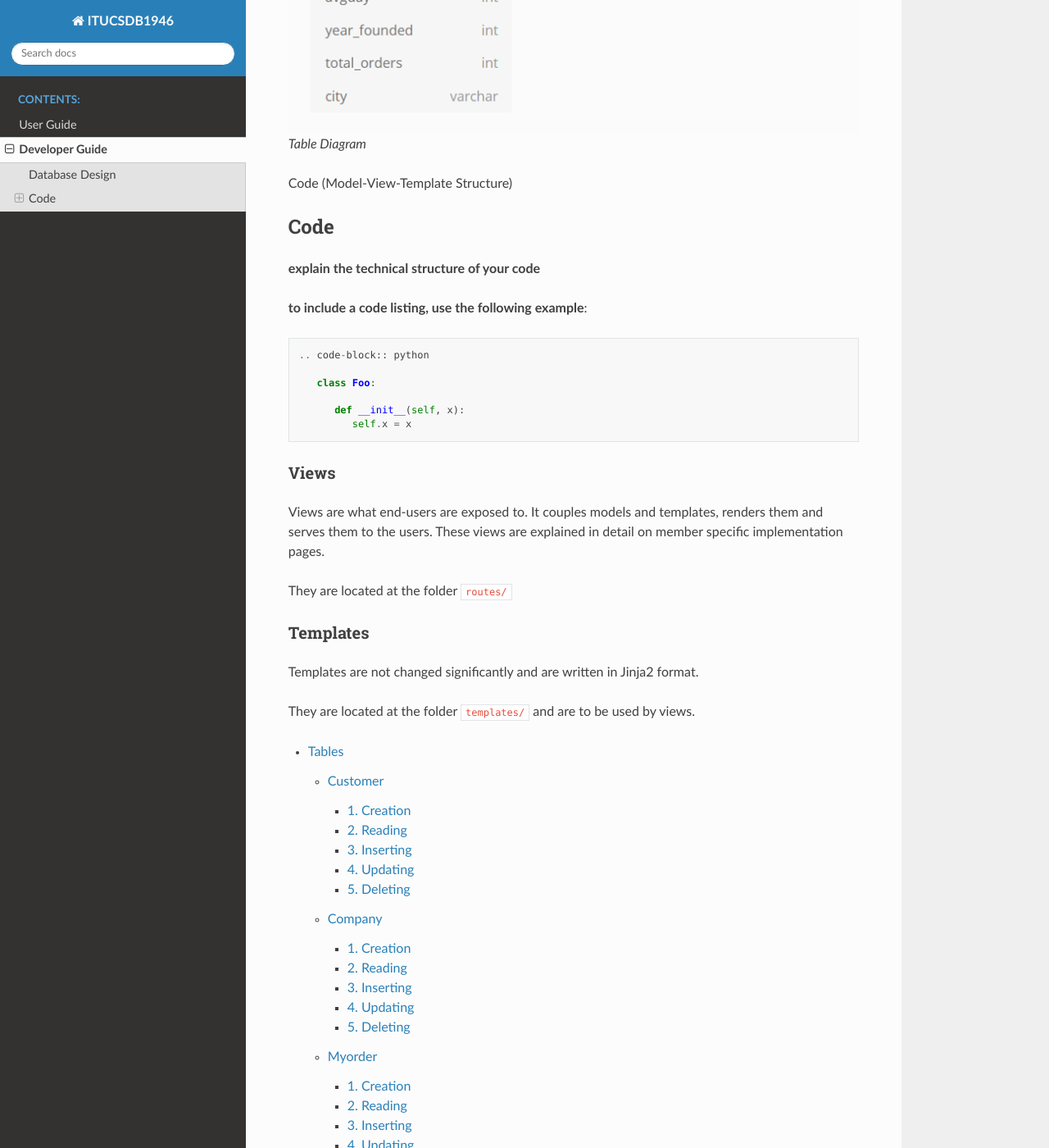
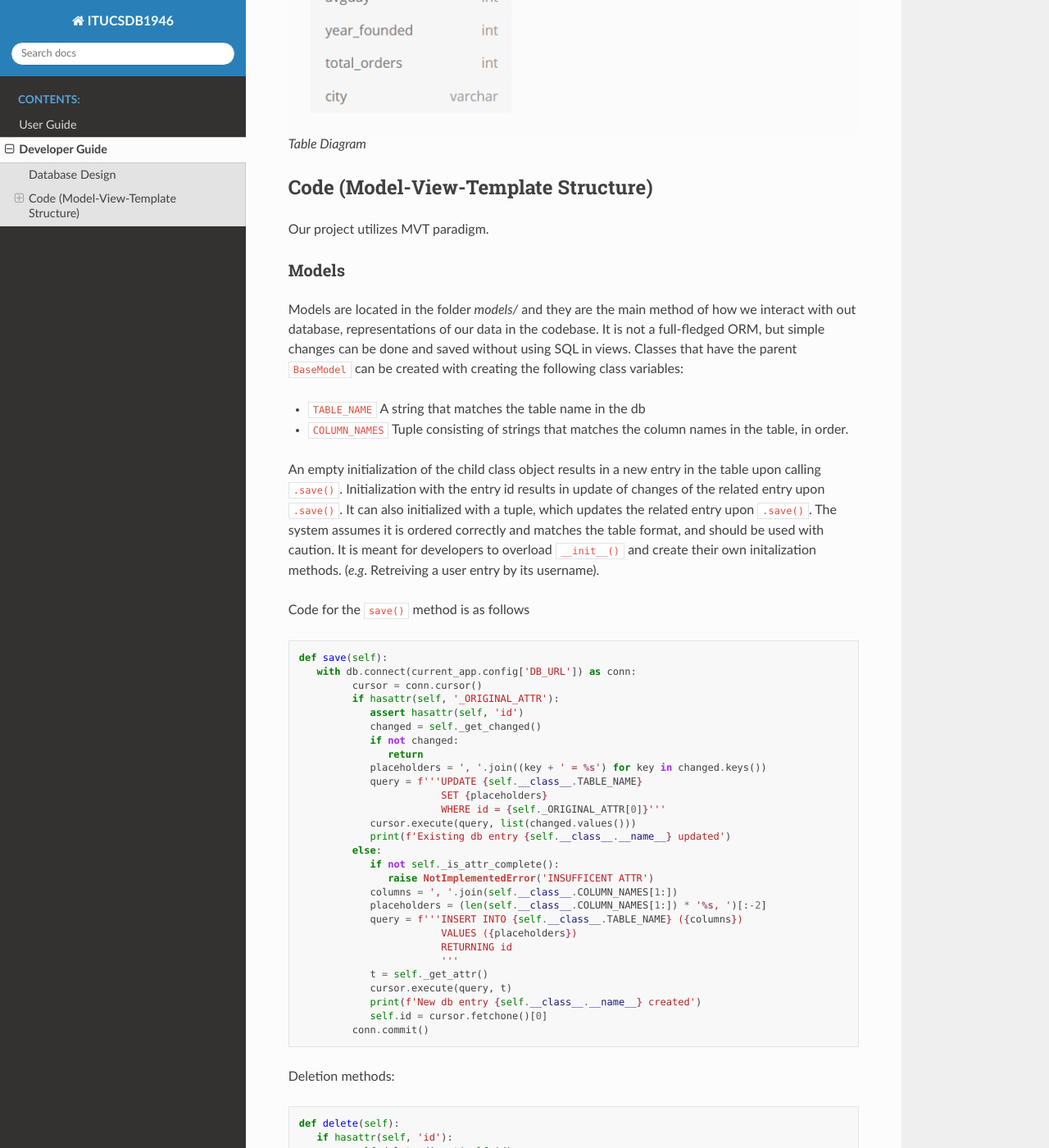
Before and after one commit to itucsdb1946/itucsdb1946, a Sphinx documentation site: the page built from docs/source/developer/index.rst, in a window 1280 px wide and 1400 px high, scrolled down 792 px. Shown: the whole window at 82% size. Built offline with Sphinx 7.4.7 and the Read the Docs theme 2.0.0, drawn with Linux system fonts in a browser that asks for light colours; some of the changed text lies outside the part shown.

Commit message:
Update index.rst

```diff
--- a/docs/source/developer/index.rst
+++ b/docs/source/developer/index.rst
@@ -11,20 +11,78 @@ Database Design
 	Table Diagram
 
 Code (Model-View-Template Structure)
+------------------------------------
 
-Code
-----
+Our project utilizes MVT paradigm.
 
-**explain the technical structure of your code**
+Models
+^^^^^^
 
-**to include a code listing, use the following example**::
+Models are located in the folder `models/` and they are the main method of how we
+interact with out database, representations of our data in the codebase. It is not a full-fledged ORM, but simple changes can be
+done and saved without using SQL in views.
+Classes that have the parent ``BaseModel`` can be created with creating the following class variables:
 
-   .. code-block:: python
+* ``TABLE_NAME`` A string that matches the table name in the db
+* ``COLUMN_NAMES`` Tuple consisting of strings that matches the column names in the table, in order.
 
-      class Foo:
+An empty initialization of the child class object results in a new entry in the table upon calling ``.save()``.
+Initialization with the entry id results in update of changes of the related entry upon ``.save()``.
+It can also initialized with a tuple, which updates the related entry upon ``.save()``. The system assumes it is ordered correctly and matches the
+table format, and should be used with caution. It is meant for developers to overload ``__init__()`` and
+create their own initalization methods. (*e.g*. Retreiving a user entry by its username).
 
-         def __init__(self, x):
-            self.x = x
+Code for the ``save()`` method is as follows
+
+.. code-block:: python
+
+      def save(self):
+         with db.connect(current_app.config['DB_URL']) as conn:
+               cursor = conn.cursor()
+               if hasattr(self, '_ORIGINAL_ATTR'):
+                  assert hasattr(self, 'id')
+                  changed = self._get_changed()
+                  if not changed:
+                     return
+                  placeholders = ', '.join((key + ' = %s') for key in changed.keys())
+                  query = f'''UPDATE {self.__class__.TABLE_NAME}
+                              SET {placeholders}
+                              WHERE id = {self._ORIGINAL_ATTR[0]}'''
+                  cursor.execute(query, list(changed.values()))
+                  print(f'Existing db entry {self.__class__.__name__} updated')
+               else:
+                  if not self._is_attr_complete():
+                     raise NotImplementedError('INSUFFICENT ATTR')
+                  columns = ', '.join(self.__class__.COLUMN_NAMES[1:])
+                  placeholders = (len(self.__class__.COLUMN_NAMES[1:]) * '%s, ')[:-2]
+                  query = f'''INSERT INTO {self.__class__.TABLE_NAME} ({columns})
+                              VALUES ({placeholders})
+                              RETURNING id
+                              '''
+                  t = self._get_attr()
+                  cursor.execute(query, t)
+                  print(f'New db entry {self.__class__.__name__} created')
+                  self.id = cursor.fetchone()[0]
+               conn.commit()
+
+Deletion methods:
+
+.. code-block:: python
+
+      def delete(self):
+         if hasattr(self, 'id'):
+               self.delete_direct(self.id)
+         else:
+               raise NotImplementedError("Cannot delete unexisting row, save first or discard")
+
+      @classmethod
+      def delete_direct(cls, pk):
+         assert isinstance(pk, int), "Key must be of type int"
+         with db.connect(current_app.config['DB_URL']) as conn:
+               cursor = conn.cursor()
+               cursor.execute(f"DELETE FROM {cls.TABLE_NAME} WHERE id=%s", (pk, ))
+               conn.commit()
+               cursor.close()
 
 Views
 ^^^^^
@@ -41,7 +99,6 @@ Templates are not changed significantly and are written in Jinja2 format.
 
 They are located at the folder ``templates/`` and are to be used by views.
 
-
 .. toctree::
 
    member1
```
